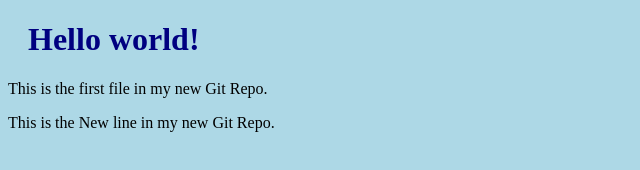
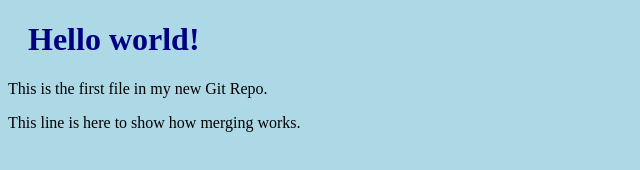
Before and after one commit to drfarh/repo, a plain HTML site: page index.html in a window 1280 px wide. Shown: the full height of the page, 0-640 px from the left. Drawn offline with Linux system fonts and the light colour scheme.

Commit message:
updated index.html with emergrncy fix

```diff
--- a/index.html
+++ b/index.html
@@ -1,25 +1,14 @@
- <!DOCTYPE html>
+<!DOCTYPE html>
 <html>
-
-
-
-
 <head>
 <title>Hello World!</title>
-
 <link rel="stylesheet" href="bluestyle.css">
 </head>
-
-
-
-
-
-
 <body>
 
 <h1>Hello world!</h1>
 <p>This is the first file in my new Git Repo.</p>
+<p>This line is here to show how merging works.</p>
 
-<p>This is the New line in my new Git Repo.</p>
 </body>
 </html>
```
